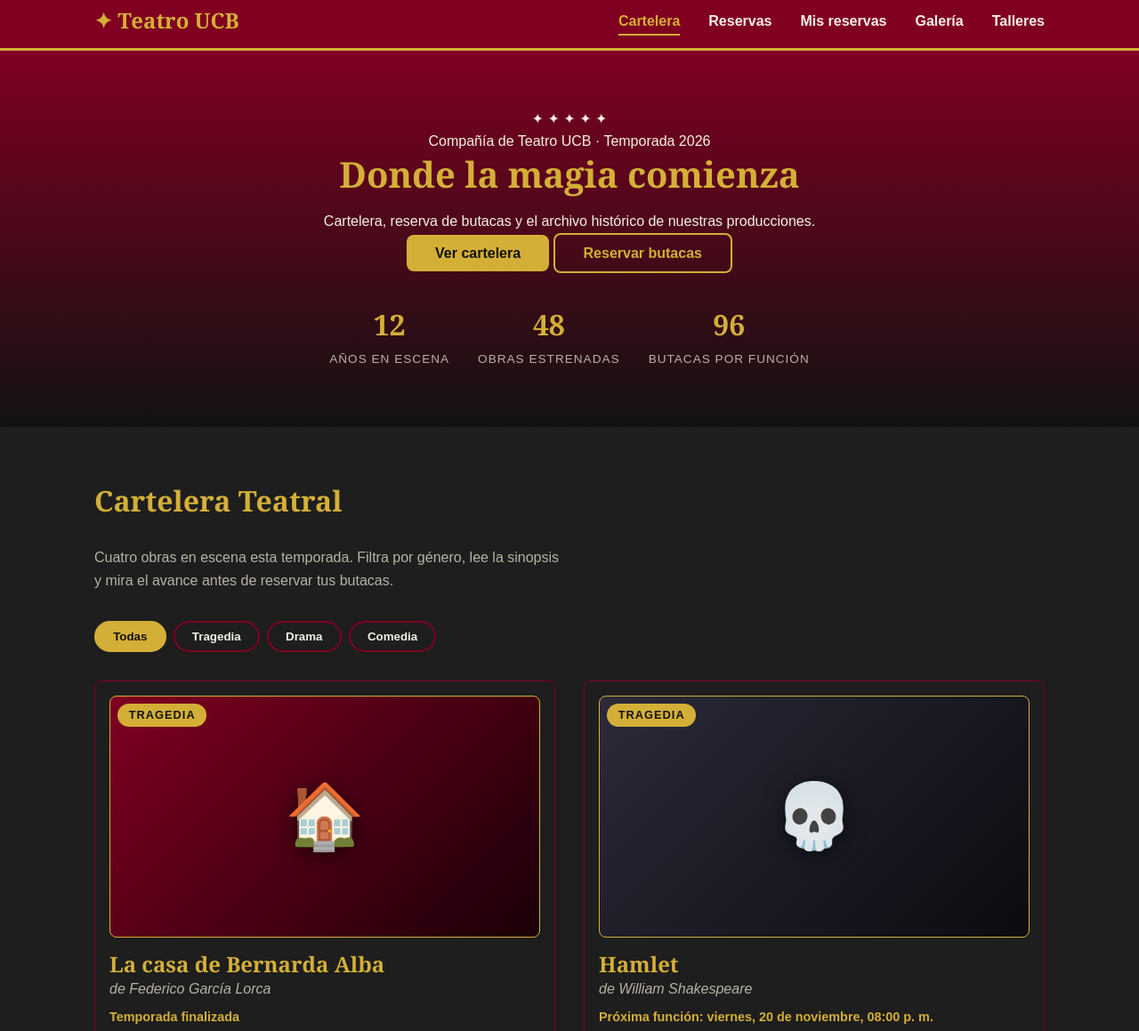
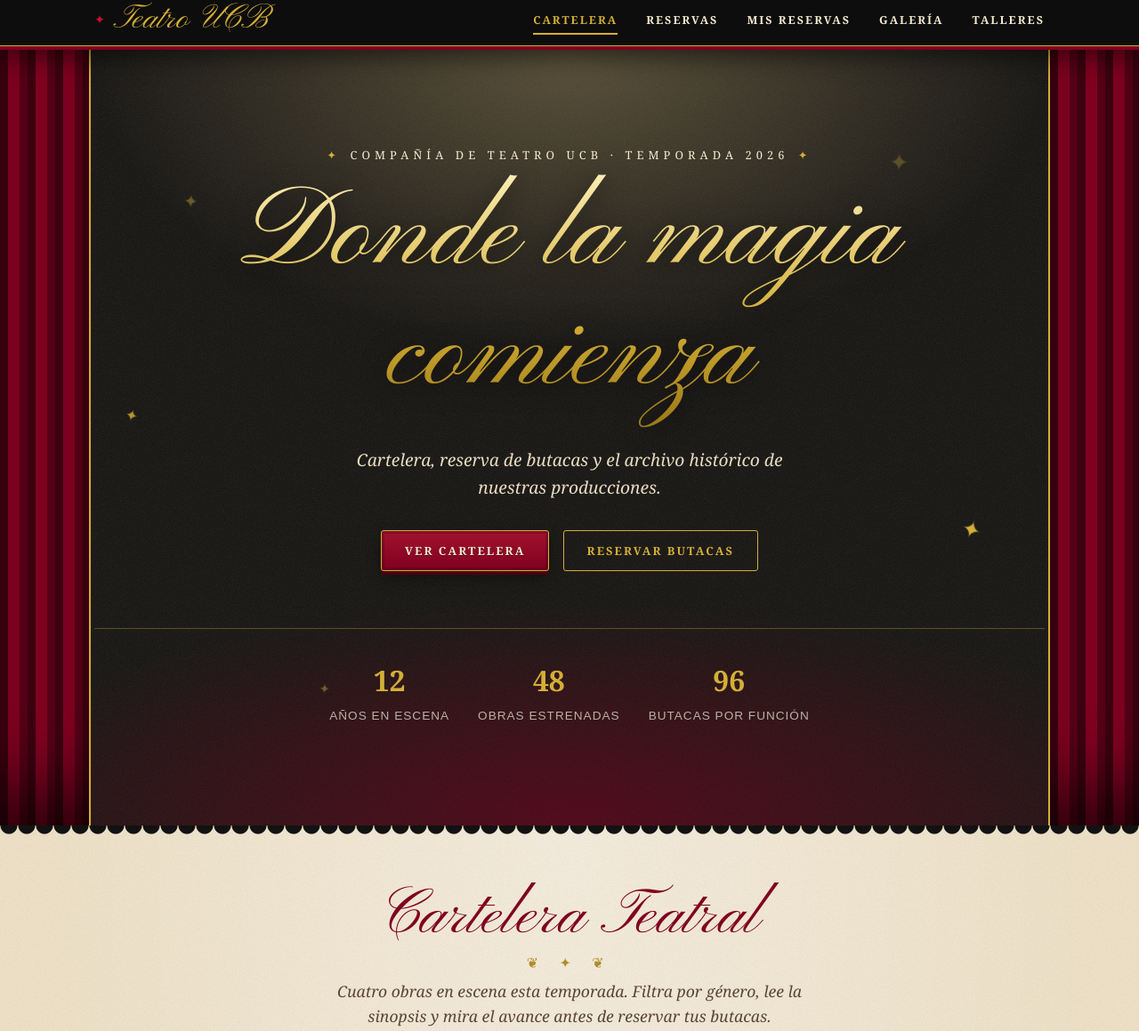
Before and after one commit to ArianaBeltran/Tecno-Web1-Teatro, a plain HTML site: page index.html in a window 1280 px wide. Shown: the part 7-1166 px from the top of the page at 89% size. Drawn offline with Linux system fonts and the light colour scheme.

Commit message:
ratas todesx2

```diff
--- a/css/styles.css
+++ b/css/styles.css
@@ -3,3 +3,4 @@
 @import url('base.css');
 @import url('layout.css');
 @import url('components.css');
+@import url('theme.css');
--- /dev/null
+++ b/css/theme.css
@@ -0,0 +1,354 @@
+@import url('theme.css');
+
+/* =========================================================
+   theme.css — Estilo vintage / romántico (papel, tinta y telón)
+   Se importa al FINAL de styles.css y sobrescribe lo necesario
+   sin tocar variables.css, base.css, layout.css ni components.css.
+   ========================================================= */
+
+html { scroll-padding-top: 90px; }
+
+/* ---------- Tipografía ---------- */
+h1, h2, h3, h4 { font-family: var(--font-title); }
+
+.section__title {
+  font-family: var(--font-script);
+  font-weight: 400;
+  font-size: clamp(2.8rem, 7vw, 4.5rem);
+  line-height: 1.1;
+  text-align: center;
+  margin-bottom: var(--space-sm);
+}
+.section__title::after {
+  content: "❦ ✦ ❦";
+  display: block;
+  margin-top: 0.2rem;
+  font-family: var(--font-title);
+  font-size: 1rem;
+  letter-spacing: 0.6em;
+  color: var(--ornament);
+}
+.section__intro {
+  margin-inline: auto;
+  text-align: center;
+  font-family: var(--font-title);
+  font-style: italic;
+  font-size: 1.1rem;
+}
+
+/* ---------- Header (se oculta al bajar, reaparece al subir) ---------- */
+.site-header {
+  background: rgba(14, 14, 14, 0.96);
+  backdrop-filter: blur(6px);
+  border-bottom: 1px solid var(--gold);
+  box-shadow: 0 4px 0 var(--color-primary), 0 12px 28px rgba(0, 0, 0, 0.55);
+  transition: transform 0.35s ease;
+}
+.site-header.is-hidden { transform: translateY(-130%); }
+.site-header .container { padding-block: 0.6rem; }
+
+.site-title {
+  font-family: var(--font-script);
+  font-weight: 400;
+  font-size: 2.4rem;
+  line-height: 1;
+  color: var(--gold);
+}
+.site-title span { color: #c8102e; font-size: 0.9rem; vertical-align: middle; }
+
+.main-nav a {
+  font-family: var(--font-title);
+  font-size: 0.78rem;
+  font-weight: 700;
+  text-transform: uppercase;
+  letter-spacing: 0.16em;
+  color: #f6ead0;
+}
+.main-nav a:hover { color: var(--gold); text-decoration: none; }
+
+/* ---------- Hero ---------- */
+.hero {
+  min-height: min(88vh, 760px);
+  display: grid;
+  place-items: center;
+  padding-block: clamp(4rem, 10vw, 7rem);
+  background:
+    radial-gradient(ellipse 60% 55% at 50% 0%, rgba(255, 226, 150, 0.28), transparent 70%),
+    radial-gradient(ellipse 80% 40% at 50% 100%, rgba(128, 0, 32, 0.55), transparent 70%),
+    var(--grain),
+    var(--color-bg);
+}
+.hero__drape {
+  position: absolute;
+  top: 0;
+  bottom: 0;
+  width: clamp(36px, 8vw, 140px);
+  z-index: 0;
+  pointer-events: none;
+  background: repeating-linear-gradient(90deg, #3d0010 0 9px, #800020 9px 22px, #560016 22px 31px);
+  box-shadow: inset 0 -80px 80px -40px rgba(0, 0, 0, 0.65);
+}
+.hero__drape--izq { left: 0; border-right: 2px solid var(--gold); }
+.hero__drape--der { right: 0; border-left: 2px solid var(--gold); }
+
+.hero__eyebrow {
+  font-family: var(--font-title);
+  font-size: 0.8rem;
+  letter-spacing: 0.4em;
+  text-transform: uppercase;
+  color: #f6ead0;
+  margin-bottom: var(--space-sm);
+}
+.hero__eyebrow::before,
+.hero__eyebrow::after { content: "✦"; color: var(--gold); margin-inline: 0.8em; }
+
+.hero .hero__titulo {
+  font-family: var(--font-script);
+  font-weight: 400;
+  font-size: clamp(3.6rem, 12vw, 8rem);
+  line-height: 1.05;
+  margin-bottom: var(--space-md);
+  padding: 0.05em 0.15em 0.15em;
+  color: var(--gold);
+  background: linear-gradient(180deg, #fbeeb5 0%, #d4af37 55%, #9a7714 100%);
+  -webkit-background-clip: text;
+  background-clip: text;
+  -webkit-text-fill-color: transparent;
+  filter: drop-shadow(0 4px 14px rgba(0, 0, 0, 0.6));
+}
+.hero__sub {
+  max-width: 52ch;
+  margin: 0 auto var(--space-lg);
+  font-family: var(--font-title);
+  font-style: italic;
+  font-size: 1.2rem;
+  color: #e9dcc0;
+}
+.hero__acciones { display: flex; flex-wrap: wrap; gap: var(--space-md); justify-content: center; }
+.hero .stats {
+  margin-top: var(--space-xl);
+  padding-top: var(--space-lg);
+  border-top: 1px solid rgba(212, 175, 55, 0.35);
+}
+
+.chispa {
+  position: absolute;
+  z-index: 1;
+  color: var(--gold);
+  font-size: 1.4rem;
+  pointer-events: none;
+  animation: titilar 3.2s ease-in-out infinite;
+}
+.chispa--1 { top: 18%; left: 16%; }
+.chispa--2 { top: 12%; right: 20%; font-size: 2rem; animation-delay: 0.8s; }
+.chispa--3 { top: 46%; left: 11%; font-size: 1rem; animation-delay: 1.6s; }
+.chispa--4 { top: 60%; right: 14%; animation-delay: 2.2s; }
+.chispa--5 { bottom: 16%; left: 28%; font-size: 1rem; animation-delay: 1.1s; }
+@keyframes titilar {
+  0%, 100% { opacity: 0.25; transform: scale(0.8) rotate(0deg); }
+  50%      { opacity: 1;    transform: scale(1.15) rotate(20deg); }
+}
+
+/* ---------- Secciones: papel (claro) y noche (oscuro) ---------- */
+.section { position: relative; }
+
+.section.section--noche {
+  --ornament: var(--gold);
+  background-color: var(--color-bg);
+  background-image: var(--grain), radial-gradient(ellipse at 50% 0%, rgba(128, 0, 32, 0.25), transparent 60%);
+}
+
+.section.section--papel {
+  --color-secondary: #800020;      /* acentos en borgoña sobre papel */
+  --color-text: var(--ink);
+  --color-text-muted: var(--ink-soft);
+  --color-surface: #f8f0dc;
+  --ornament: #b08d2a;
+  background-color: var(--paper);
+  background-image: var(--grain), radial-gradient(ellipse at 50% 0%, rgba(255, 255, 255, 0.45), transparent 65%);
+  color: var(--ink);
+}
+
+/* Borde festoneado tipo entrada de teatro */
+.section--papel::before,
+.section--papel::after {
+  content: "";
+  position: absolute;
+  left: 0;
+  right: 0;
+  height: 14px;
+  pointer-events: none;
+  background: radial-gradient(circle at 10px 0, var(--color-bg) 9px, transparent 10px) 0 0 / 20px 14px repeat-x;
+}
+.section--papel::before { top: 0; }
+.section--papel::after { bottom: 0; transform: scaleY(-1); }
+
+/* ---------- Tarjetas con doble marco ---------- */
+.card { position: relative; box-shadow: 0 10px 26px rgba(0, 0, 0, 0.35); }
+.section--noche .card {
+  border: 1px solid rgba(212, 175, 55, 0.4);
+  outline: 1px solid rgba(212, 175, 55, 0.18);
+  outline-offset: -7px;
+}
+.section--papel .card {
+  border: 1px solid #b99b5b;
+  box-shadow: 0 2px 0 #d8c08a, 0 14px 28px rgba(70, 35, 10, 0.22);
+  outline: 1px solid rgba(128, 0, 32, 0.3);
+  outline-offset: -7px;
+}
+
+/* ---------- Botones ---------- */
+.btn {
+  font-family: var(--font-title);
+  font-size: 0.8rem;
+  font-weight: 700;
+  text-transform: uppercase;
+  letter-spacing: 0.16em;
+  padding: 0.75rem 1.6rem;
+  background: linear-gradient(180deg, #a1122f, var(--color-primary));
+  color: #f6ead0;
+  border: 1px solid var(--gold);
+  border-radius: 3px;
+  text-shadow: 0 1px 0 rgba(0, 0, 0, 0.4);
+  box-shadow: inset 0 0 0 3px rgba(0, 0, 0, 0.18), 0 4px 0 #4d0013, 0 8px 16px rgba(0, 0, 0, 0.35);
+}
+.btn:hover { background: var(--gold); color: #121212; text-shadow: none; transform: translateY(-2px); }
+.btn:active { transform: translateY(2px); box-shadow: inset 0 0 0 3px rgba(0, 0, 0, 0.18), 0 1px 0 #4d0013; }
+.btn:disabled:hover {
+  background: linear-gradient(180deg, #a1122f, var(--color-primary));
+  color: #f6ead0;
+  transform: none;
+}
+
+.btn--outline {
+  background: transparent;
+  color: var(--color-secondary);
+  border: 1px solid var(--color-secondary);
+  box-shadow: none;
+  text-shadow: none;
+}
+.btn--outline:hover { background: var(--color-secondary); color: #f6ead0; }
+.section--noche .btn--outline,
+.hero .btn--outline,
+.modal .btn--outline { color: var(--gold); border-color: var(--gold); }
+.section--noche .btn--outline:hover,
+.hero .btn--outline:hover,
+.modal .btn--outline:hover { background: var(--gold); color: #121212; }
+
+/* ---------- Cartelera ---------- */
+.filtros { justify-content: center; }
+.chip {
+  font-family: var(--font-title);
+  font-size: 0.78rem;
+  text-transform: uppercase;
+  letter-spacing: 0.12em;
+  background: transparent;
+  color: var(--color-secondary);
+  border: 1px solid var(--color-secondary);
+}
+.chip:hover { background: rgba(128, 0, 32, 0.1); }
+.chip.is-active { background: var(--color-primary); color: #f6ead0; border-color: var(--gold); }
+
+.obra__poster { border: 3px double var(--gold); }
+.obra__poster::after {
+  content: "";
+  position: absolute;
+  inset: 8px;
+  border: 1px solid rgba(212, 175, 55, 0.5);
+  pointer-events: none;
+}
+.obra__genero { background: var(--gold); color: #121212; font-family: var(--font-title); }
+
+.section--papel .funciones li { background: rgba(128, 0, 32, 0.07); border-color: rgba(128, 0, 32, 0.35); }
+.section--papel details { border-top-color: rgba(60, 30, 10, 0.25); }
+
+/* ---------- Mapa de sillas: diferenciación por zona ---------- */
+.reserva__mapa {
+  background: radial-gradient(ellipse at 50% 0%, #4a0a1a 0%, #1a0a0e 70%);
+  border: 1px solid rgba(212, 175, 55, 0.4);
+}
+
+.seat[data-zona="vip"]    { --zona-color: var(--zona-vip); }
+.seat[data-zona="platea"] { --zona-color: var(--zona-platea); }
+.seat[data-zona="balcon"] { --zona-color: var(--zona-balcon); }
+.seat--disponible { background: var(--zona-color, var(--seat-available)); }
+.seat--disponible:hover { filter: brightness(1.25); box-shadow: 0 4px 10px rgba(0, 0, 0, 0.55); }
+
+.zona-titulo {
+  width: 100%;
+  margin: 0.9rem 0 0.2rem;
+  text-align: center;
+  font-family: var(--font-script);
+  font-size: 1.7rem;
+  line-height: 1;
+}
+.zona-titulo:first-child { margin-top: 0; }
+.zona-titulo[data-zona="vip"]    { color: #ff7b9c; }
+.zona-titulo[data-zona="platea"] { color: #6fcf97; }
+.zona-titulo[data-zona="balcon"] { color: #7fb2ee; }
+
+.tooltip-butaca {
+  position: fixed;
+  left: 0;
+  top: 0;
+  z-index: 300;
+  padding: 0.45rem 0.8rem;
+  background: #0d0d0d;
+  color: #f6ead0;
+  border: 1px solid var(--gold);
+  border-radius: 4px;
+  font-size: 0.8rem;
+  white-space: nowrap;
+  pointer-events: none;
+  box-shadow: 0 6px 18px rgba(0, 0, 0, 0.6);
+}
+.tooltip-butaca[hidden] { display: none; }
+.tooltip-butaca[data-zona="vip"]    { border-left: 4px solid var(--zona-vip); }
+.tooltip-butaca[data-zona="platea"] { border-left: 4px solid var(--zona-platea); }
+.tooltip-butaca[data-zona="balcon"] { border-left: 4px solid var(--zona-balcon); }
+
+/* ---------- Reseñas con reserva obligatoria ---------- */
+.resena__aviso {
+  padding: var(--space-sm) var(--space-md);
+  margin: var(--space-md) 0;
+  border-left: 4px solid var(--gold);
+  background: rgba(128, 0, 32, 0.3);
+  border-radius: 4px;
+}
+.campo input:disabled,
+.campo select:disabled,
+.campo textarea:disabled { opacity: 0.5; cursor: not-allowed; }
+.campo input[readonly] { opacity: 0.85; border-style: dashed; }
+
+/* ---------- Mis reservas y talleres sobre papel ---------- */
+.section--papel .reservas-vacio { border-color: rgba(60, 30, 10, 0.35); }
+.section--papel .taller__datos { border-color: rgba(60, 30, 10, 0.35); }
+.section--papel .barra { background: #d8c6a0; }
+.section--papel .taller.is-agotado .taller__cupos { color: #a4161a; }
+.section--papel .convocatoria {
+  background: repeating-linear-gradient(135deg, rgba(128, 0, 32, 0.06) 0 12px, transparent 12px 24px), #f8f0dc;
+}
+
+/* ---------- Footer ---------- */
+.site-footer {
+  background: #0a0a0a var(--grain);
+  border-top: 1px solid var(--gold);
+  box-shadow: inset 0 4px 0 var(--color-primary);
+  padding-block: var(--space-xl) var(--space-lg);
+}
+.footer__logo { font-family: var(--font-script); font-size: 3.4rem; line-height: 1; color: var(--gold); }
+.footer__lema { margin: 0.5rem 0 1.5rem; font-family: var(--font-title); font-style: italic; color: var(--color-text-muted); }
+.footer__nav { display: flex; flex-wrap: wrap; justify-content: center; gap: var(--space-md) var(--space-lg); margin-bottom: var(--space-lg); }
+.footer__nav a { font-family: var(--font-title); font-size: 0.75rem; text-transform: uppercase; letter-spacing: 0.14em; color: #f6ead0; }
+.footer__copy { padding-top: var(--space-md); border-top: 1px solid rgba(212, 175, 55, 0.25); font-size: 0.8rem; color: var(--color-text-muted); }
+
+/* ---------- Móvil y movimiento reducido ---------- */
+@media (max-width: 600px) {
+  .hero > .container { padding-inline: 3rem; }
+  .chispa { display: none; }
+  .site-title { font-size: 2rem; }
+}
+@media (prefers-reduced-motion: reduce) {
+  .chispa { animation: none; opacity: 0.6; }
+  .site-header { transition: none; }
+}
```
Also changed, not shown: 404.html (added, +20 -0 lines), 3 other files.
